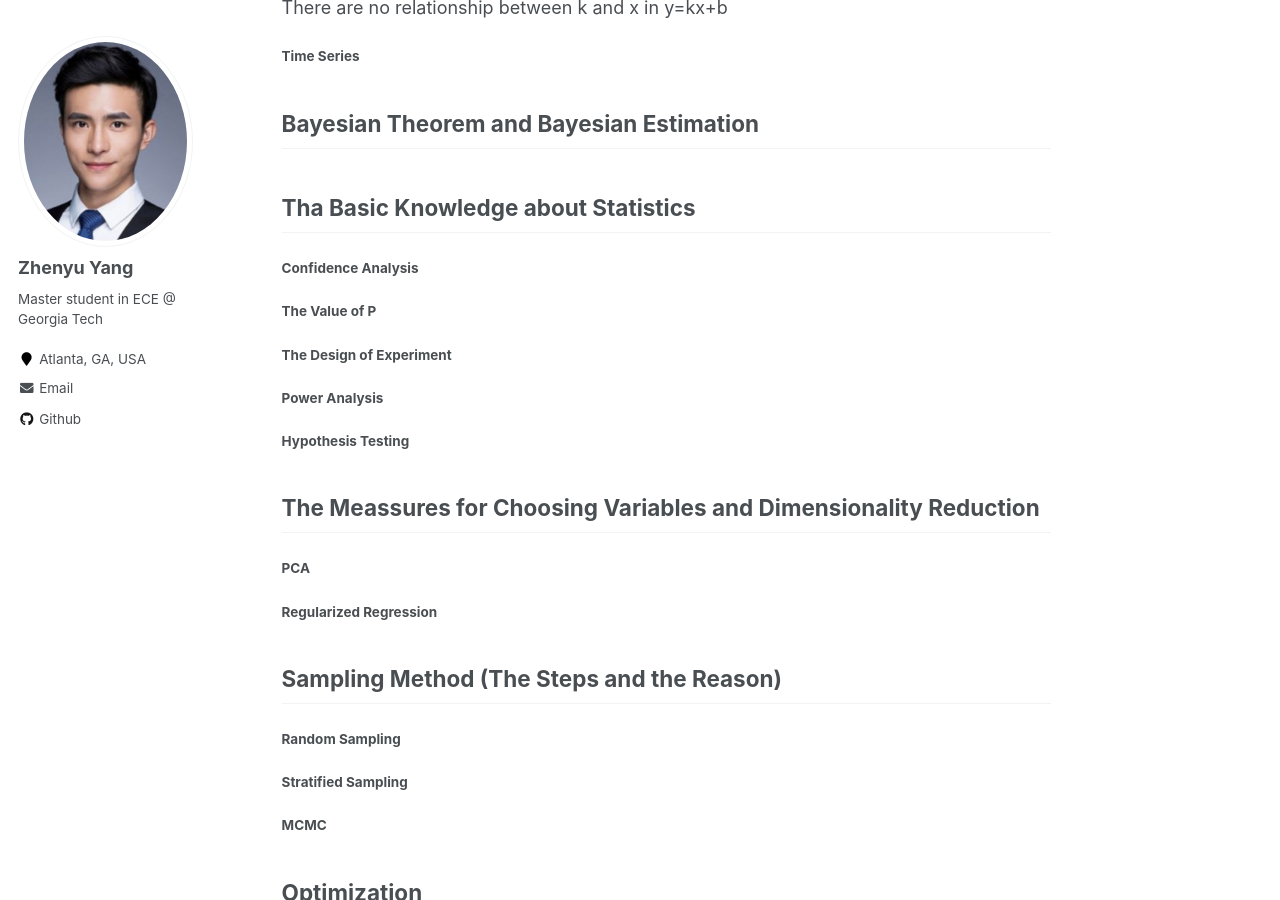
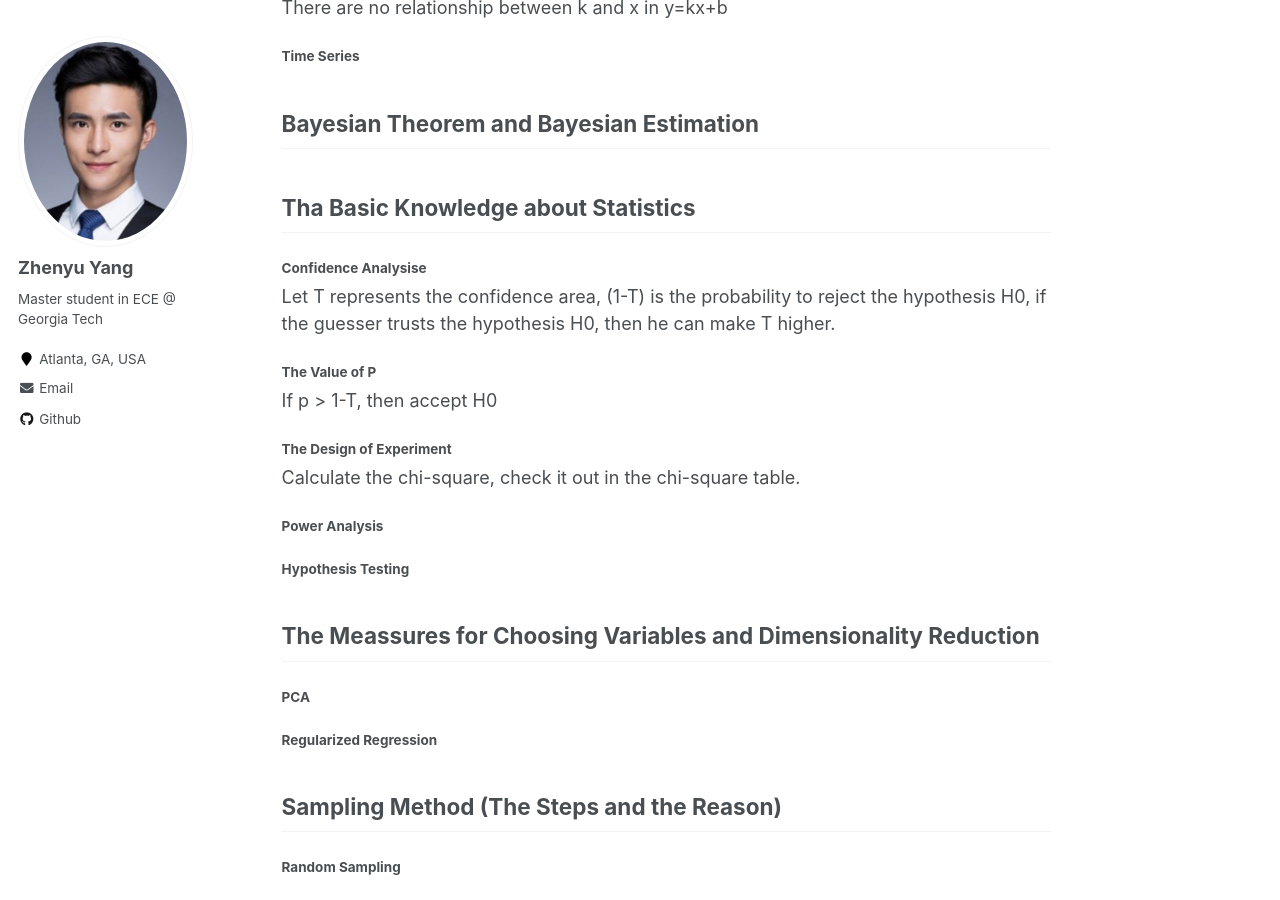
Before and after one commit to azpeteryang/azpeteryang.github.io, a Jekyll site: the page built from _posts/2020-05-22-blog-post-6.md, in a window 1280 px wide and 900 px high, scrolled down 662 px. Built offline with Jekyll 4.4.1, drawn with Linux system fonts in a browser that asks for light colours; a file with an impossible date is left out.

Commit message:
Update 2020-05-22-blog-post-6.md

```diff
--- a/_posts/2020-05-22-blog-post-6.md
+++ b/_posts/2020-05-22-blog-post-6.md
@@ -49,13 +49,16 @@ There are no relationship between k and x in y=kx+b
 
 
 ## Tha Basic Knowledge about Statistics
-##### Confidence Analysis
+##### Confidence Analysise
+Let T represents the confidence area, (1-T) is the probability to reject the hypothesis H0, if the guesser trusts the hypothesis H0, then he can make T higher.
+
 
 ##### The Value of P
+If p > 1-T, then accept H0
 
 
 ##### The Design of Experiment
-
+Calculate the chi-square, check it out in the chi-square table.
 
 ##### Power Analysis
 
```
